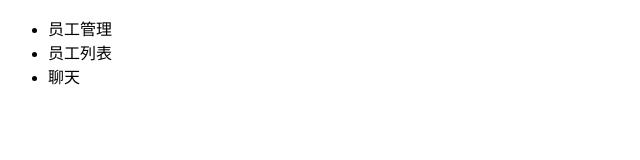
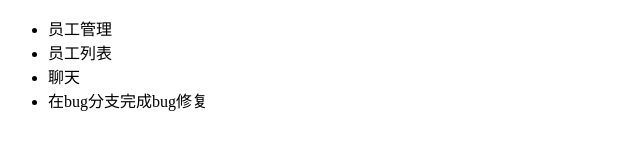
Before and after one commit to jihui-xyz/emp, a plain HTML site: page index.html in a window 1280 px wide. Shown: the whole page, without its empty margins (0-640 px from the left). Drawn offline with Linux system fonts and the light colour scheme.

Commit message:
在bug分支完成bug修复

```diff
--- a/index.html
+++ b/index.html
@@ -9,6 +9,7 @@
 	  <li>员工管理</li>
 	  <li>员工列表</li>
 	  <li>聊天</li>
+	  <li>在bug分支完成bug修复</li>
     </ul>
 </body>
 </html>
```
